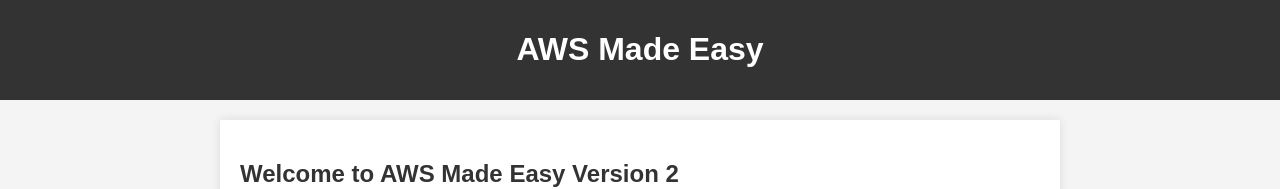
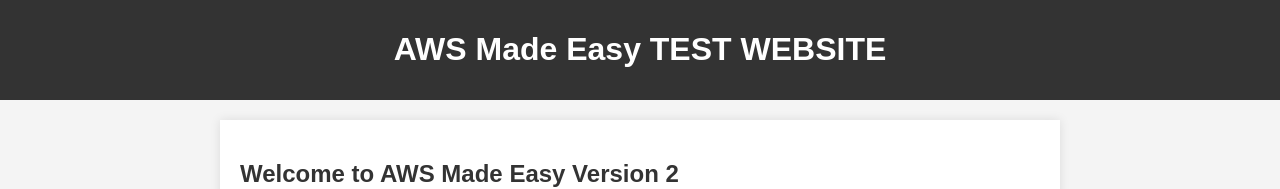
Before and after one commit to vijaylingesh744/demo, a plain HTML site: page StaticWebsitetoS3-main/website/index.html in a window 1280 px wide. Shown: the top 189 px of the page. Drawn offline with Linux system fonts and the light colour scheme.

Commit message:
Update index.html

```diff
--- a/StaticWebsitetoS3-main/website/index.html
+++ b/StaticWebsitetoS3-main/website/index.html
@@ -38,7 +38,7 @@
 </head>
 <body>
     <header>
-        <h1>AWS Made Easy</h1>
+        <h1>AWS Made Easy TEST WEBSITE</h1>
     </header>
 
     <main>
```
